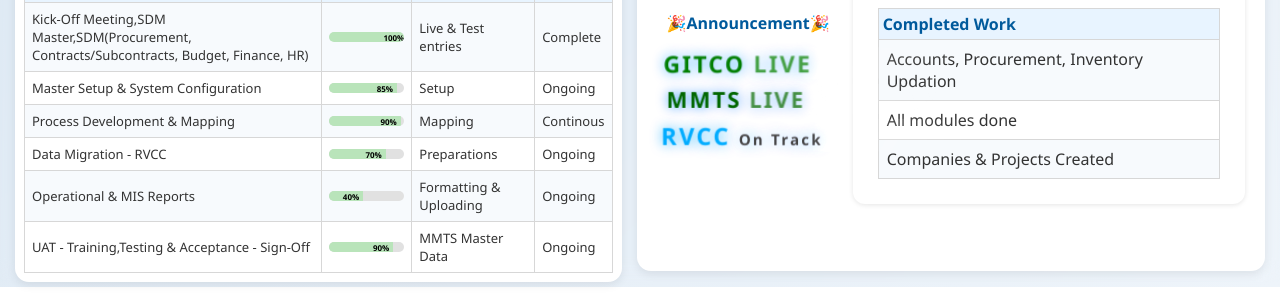
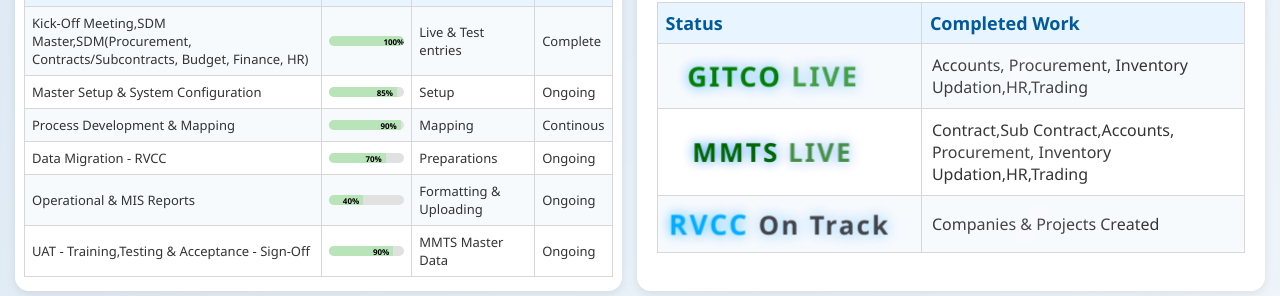
Before and after one commit to dhanushch18/ERP_IMPLEMENTATION_PROGRESS, a plain HTML site: page index.html in a window 1280 px wide. Shown: the part 606-902 px from the top of the page. Drawn offline with Linux system fonts and the light colour scheme.

Commit message:
Announcement section design changed

```diff
--- a/index.html
+++ b/index.html
@@ -498,85 +498,60 @@ table td {
     <div class="live-item rvcc delay3" style="font-size: 38px;">RVCC <span style="font-size: 24px;color: black; ">On Track</span></div>
   </div>
 </section> -->
-<section class="section live-announcement">
+<section class="section live-announcement" style="flex:1; min-height: 360px;" >
+  <h3 style="font-size:40px; color:#005a9c; margin:0 0 8px 0;">🎉Announcement🎉</h3>
 
-  <div style="
-    width:100%;
-    display:flex;
-    align-items:center;
-    justify-content:space-between;
-    gap:15px;
-    height: 340px;
-  ">
+  <table style="width:100%; font-size:18px; border-collapse:collapse; margin-top:10px;">
 
-    <!-- LEFT — Announcement ROW (NO CIRCLE) -->
-    <div style="
-      flex:1;
-      display:flex;
-      flex-direction:column;
-      align-items:flex-start;
-      justify-content:center;
-      padding-left:10px;
-      gap:6px;
-    ">
-      <h3 style="font-size:16px; color:#005a9c; margin:0 0 8px 0;">🎉Announcement🎉</h3>
-
-      <div class="live-item gitco delay1" style="font-size:22px; margin:0;">GITCO <span>LIVE</span></div>
-      <div class="live-item mmts delay2" style="font-size:22px; margin:0;">MMTS <span>LIVE</span></div>
-      <div class="live-item rvcc delay3" style="font-size:22px; margin:0;">
-        RVCC <span style="font-size:14px;color:black;">On Track</span>
-      </div>
-    </div>
-
-    <!-- RIGHT — Status Table (unchanged) -->
-    <div style="
-      flex:2;
-      background:white;
-      border-radius:12px;
-      box-shadow:0 1px 5px rgba(0,0,0,0.1);
-      padding:25px;
-      display:flex;
-      flex-direction:column;
-      justify-content:flex-start;
-      margin-top: -4px;
-    ">
-      <h3 style="font-size:18px;text-align:center;color:#005a9c;margin:0 0 6px 0;">
-        Status
-      </h3>
-
-      <table style="width:100%;font-size:16px;border-collapse:collapse;">
     <thead>
       <tr>
-            <!-- <th style="padding:4px;">Entity</th> -->
-            <th style="padding:4px;">Completed Work</th>
+        <th style="padding:8px; font-size:18px;width:45%;">Status</th>
+        <th style="padding:8px; font-size:18px;width:55%;">Completed Work</th>
       </tr>
     </thead>
 
     <tbody>
+
+      <!-- GITCO ROW -->
       <tr>
-            <!-- <td style="padding:4px;"><strong>GITCO</strong></td> -->
-            <td style="padding:8px;">Accounts, Procurement, Inventory Updation</td>
+        <td style="padding:10px;">
+          <div class="live-item gitco delay1" style="font-size:26px; margin:0;margin-left: 25px;">
+            GITCO <span>LIVE</span>
+          </div>
+        </td>
+        <td style="padding:10px; font-size:16px;">
+          Accounts, Procurement, Inventory Updation,HR,Trading
+        </td>
       </tr>
 
+      <!-- MMTS ROW -->
       <tr>
-            <!-- <td style="padding:4px;"><strong>MMTS</strong></td> -->
-            <td style="padding:8px;">All modules done</td>
+        <td style="padding:10px;">
+          <div class="live-item mmts delay2" style="font-size:26px; margin:0;margin-left: 25px;">
+            MMTS <span>LIVE</span>
+          </div>
+        </td>
+        <td style="padding:10px; font-size:16px;">
+           Contract,Sub Contract,Accounts, Procurement, Inventory Updation,HR,Trading
+        </td>
       </tr>
 
+      <!-- RVCC ROW -->
       <tr>
-            <!-- <td style="padding:4px;"><strong>RVCC</strong></td> -->
-            <td style="padding:8px;">Companies & Projects Created</td>
+        <td style="padding:10px;">
+          <div class="live-item rvcc delay3" style="font-size:26px; margin:0;margin-left: 10px;">
+            RVCC <span style="font-size:24px; color:black;">On Track</span>
+          </div>
+        </td>
+        <td style="padding:10px; font-size:16px;">
+          Companies & Projects Created
+        </td>
       </tr>
+
     </tbody>
+
   </table>
-    </div>
-
-  </div>
-
 </section>
-
-
-
 
 </div>
 
```
Lines whose indentation alone changed are shown as unchanged.
